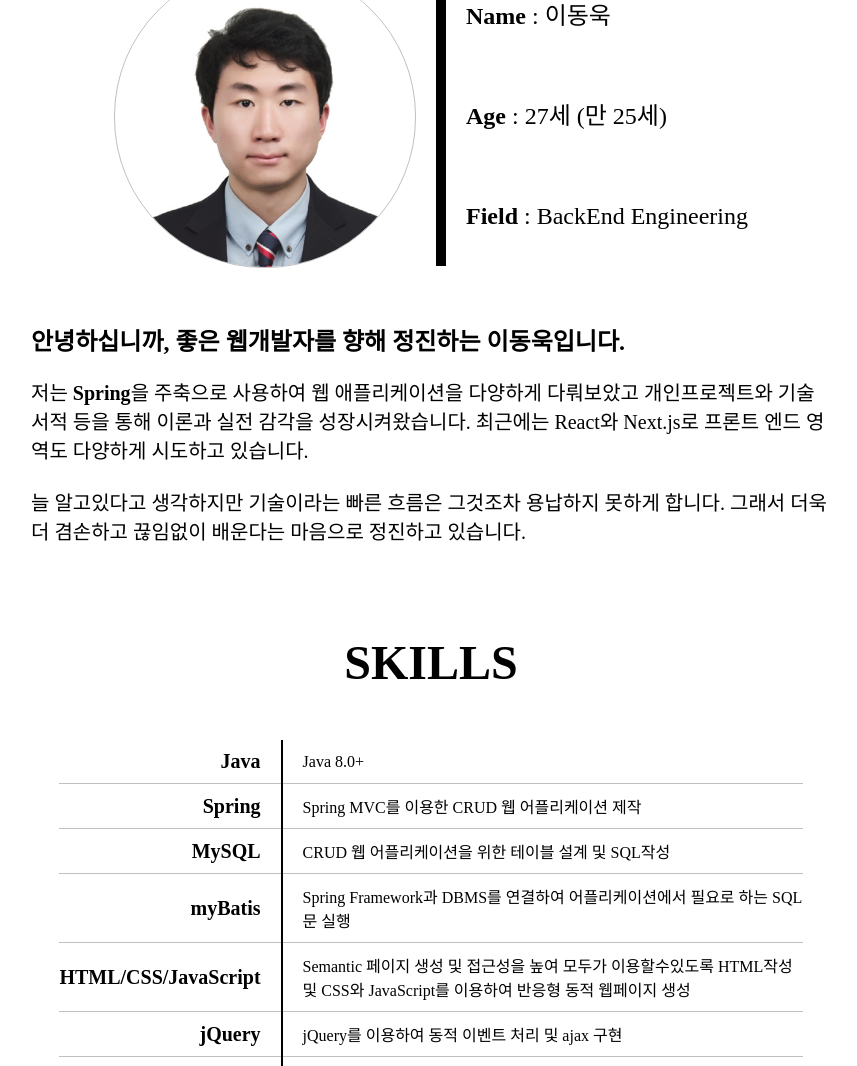
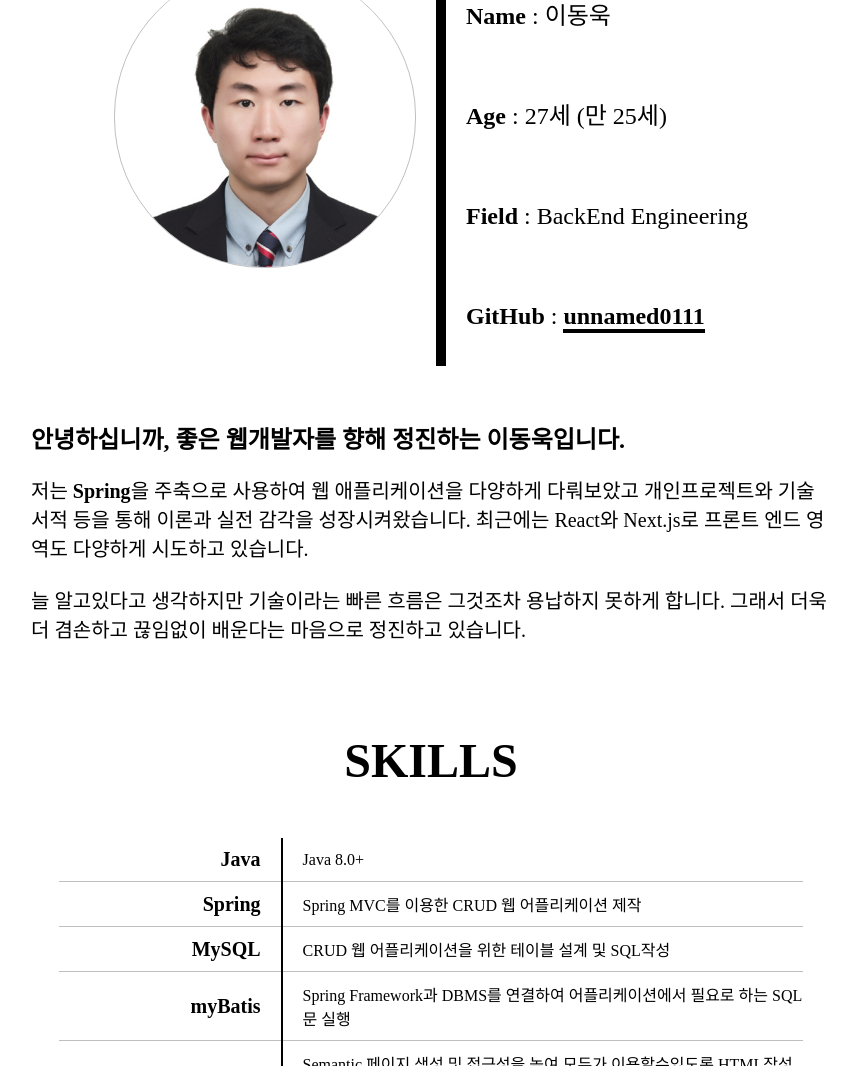
Before and after one commit to unnamed0111/portfolio, a plain HTML site: page index.html in a window 1280 px wide. Shown: the part 1029-2095 px from the top of the page, without its empty margins (209-1066 px from the left). Drawn offline with Linux system fonts and the light colour scheme.

Commit message:
깃허브 주소 바로가기 추가

```diff
--- a/index.html
+++ b/index.html
@@ -30,6 +30,7 @@
                         <dd><b>Name</b> : 이동욱</dd>
                         <dd><b>Age</b> : 27세 (만 25세)</dd>
                         <dd><b>Field</b> : BackEnd Engineering</dd>
+                        <dd><b>GitHub</b> : <a href="https://github.com/unnamed0111" class="btn-link" title="GitHub">unnamed0111</a></dd>
                     </div>
                 </dl>
             </div>
```
